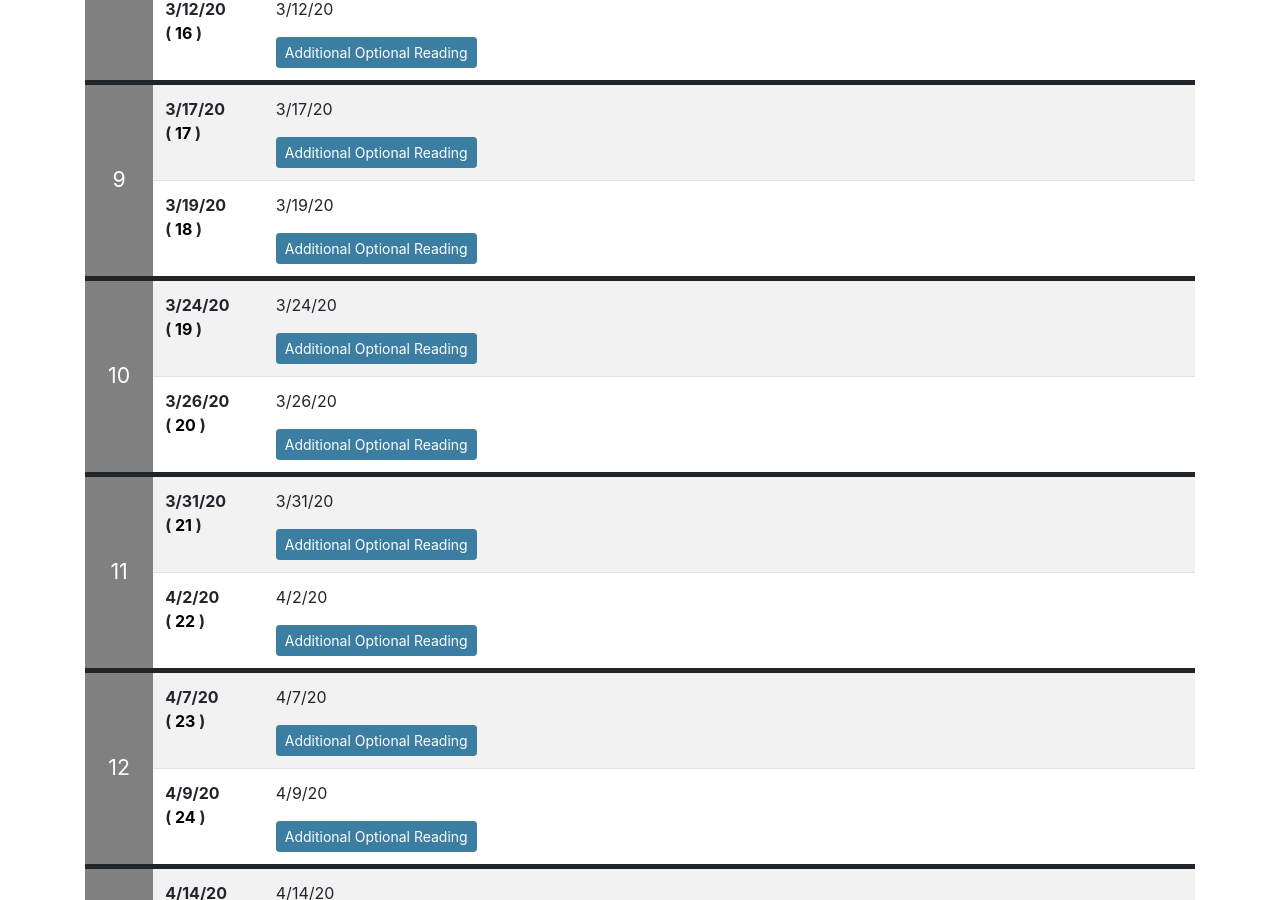
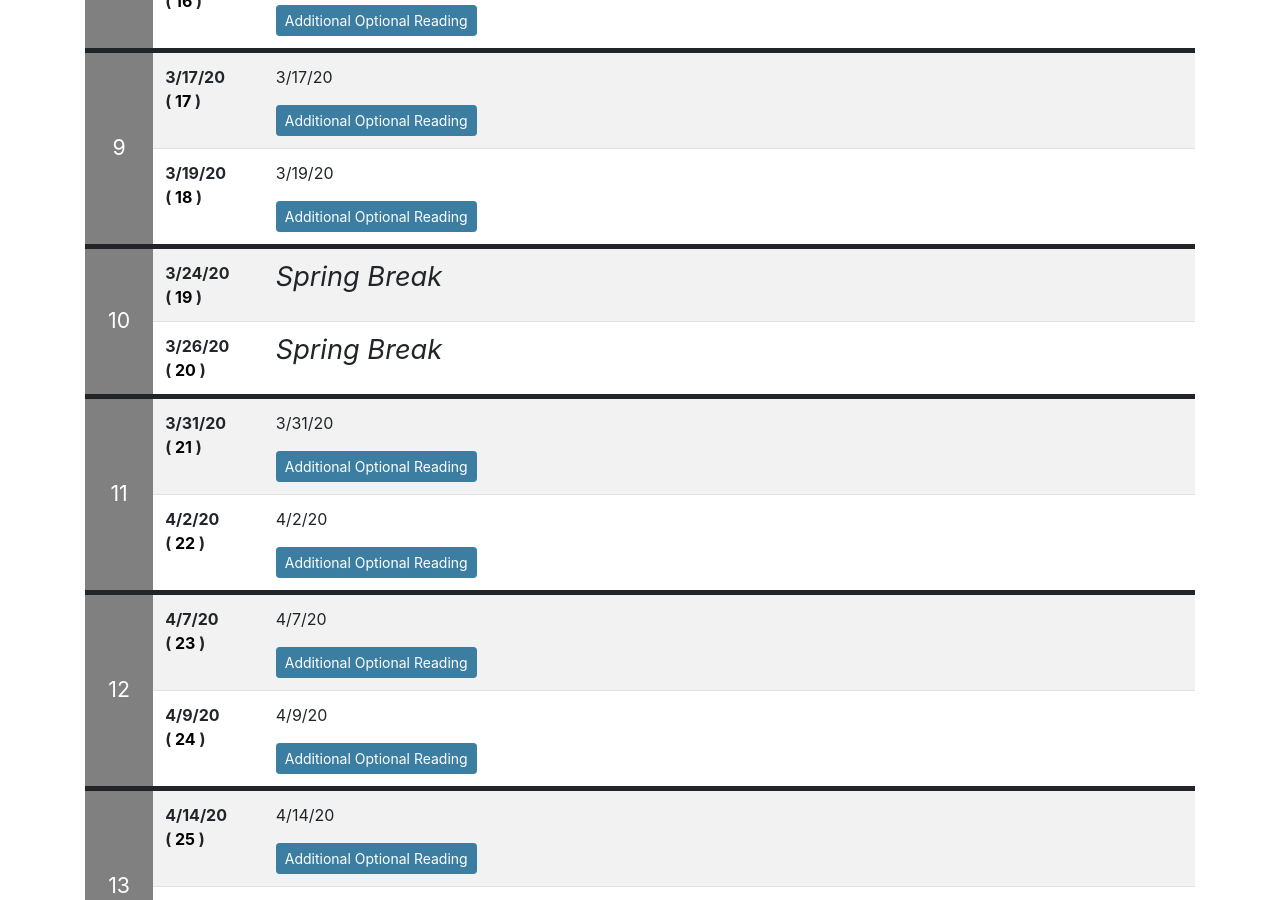
Before and after one commit to deculler/cs262b-sp20, a Jekyll site: the page built from index.md, in a window 1280 px wide and 900 px high, scrolled down 3598 px. Built offline with Jekyll 4.4.1, drawn with Linux system fonts in a browser that asks for light colours; nearby versions of some CDN libraries; our own code applies the rules of GitHub Pages for plain Markdown files; some of the changed text lies outside the part shown.

Commit message:
Add classs

```diff
--- a/index.md
+++ b/index.md
@@ -143,6 +143,7 @@ papers - extensible kernels and virtual machines.
 * [Exterminate All Operating System Abstractions](https://people.eecs.berkeley.edu/~culler/cs262b/papers/hotos-exokernel.pdf) D. Engler and M. F. Kaashoekm, HotOS 1995
 * [Extensible Kernels are Leading OS Research Astray](https://drive.google.com/open?id=1AR5itsgFggt9zU1qLCQYboiPcE4RQca5) Druschel et al (HotOS-VI '97)
 * [Hype and Virtue](https://www.usenix.org/legacy/events/hotos07/tech/full_papers/roscoe/roscoe.pdf) T. Roscoe, et al., HotOS 2007
+</div>
 
 <div class="optional_reading" markdown="1">
 * [Xen and the Art of Virtualization](https://www.cl.cam.ac.uk/research/srg/netos/papers/2003-xensosp.pdf) Xen and the Art of Virtualization, Barham, et al. ACM SIGOPS Operating Systems ReviewVol. 37, No. 5.
@@ -168,14 +169,15 @@ need to report on them.
 
 <div class="reading">
 <div class="required_reading" markdown="1">
-*[SEDA: An Architecture for Well-Conditioned, Scalable Internet Services](http://www.sosp.org/2001/papers/welsh.pdf) M. Welsh, et al.SOSP 2001.
-*[Capriccio: Scalable Threads for Internet Services](http://capriccio.cs.berkeley.edu/pubs/capriccio-sosp-2003.pdf) R. von Behren, et al, SOSP 2003
+* [SEDA: An Architecture for Well-Conditioned, Scalable Internet Services](http://www.sosp.org/2001/papers/welsh.pdf) M. Welsh, et al.SOSP 2001.
+* [Capriccio: Scalable Threads for Internet Services](http://capriccio.cs.berkeley.edu/pubs/capriccio-sosp-2003.pdf) R. von Behren, et al, SOSP 2003
+</div>
 
 <div class="optional_reading" markdown="1">
-*[On the Duality of Operating System Structures](https://drive.google.com/drive/u/0/folders/1zM0S1BrUv_G3IndzXSWNTkQ1rnR7mf1x) Lauer anbd Needham, SOSP 1978
-*Why Threads Are A Bad Idea (for most purposes)]() John Osterhout, presentation to
+* [On the Duality of Operating System Structures](https://drive.google.com/drive/u/0/folders/1zM0S1BrUv_G3IndzXSWNTkQ1rnR7mf1x) Lauer anbd Needham, SOSP 1978
+* [Why Threads Are A Bad Idea (for most purposes)](https://web.stanford.edu/~ouster/cgi-bin/papers/threads.pdf) John Osterhout, presentation to
 1996 USENIX Technical Conference
-*[System Architecture Directions for Networked Sensors](https://pdos.csail.mit.edu/archive/6.097/readings/tinyos.pdf) J. Hill et al, ASPLOS 2000
+* [System Architecture Directions for Networked Sensors](https://pdos.csail.mit.edu/archive/6.097/readings/tinyos.pdf) J. Hill et al, ASPLOS 2000
 </div>
 </div>
 
@@ -278,18 +280,12 @@ need to report on them.
 </div>
 
 {% include syllabus_entry %}
-3/24/20
-<div class="reading">
-<div class="optional_reading" markdown="1">
-</div>
-</div>
+<!-- 3/24/20 -->
+## *Spring Break*
 
 {% include syllabus_entry %}
-3/26/20
-<div class="reading">
-<div class="optional_reading" markdown="1">
-</div>
-</div>
+<!-- 3/26/20 -->
+## *Spring Break*
 
 {% include syllabus_entry %}
 3/31/20
```
